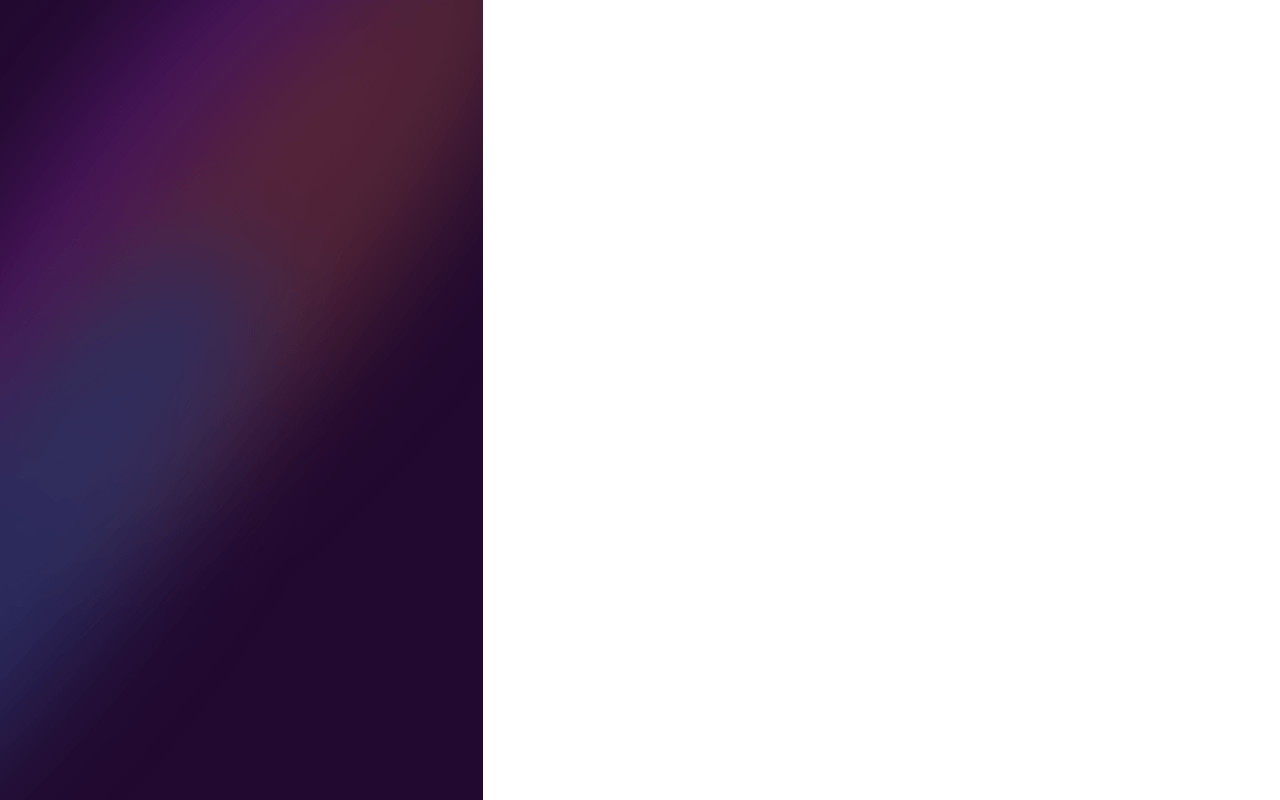
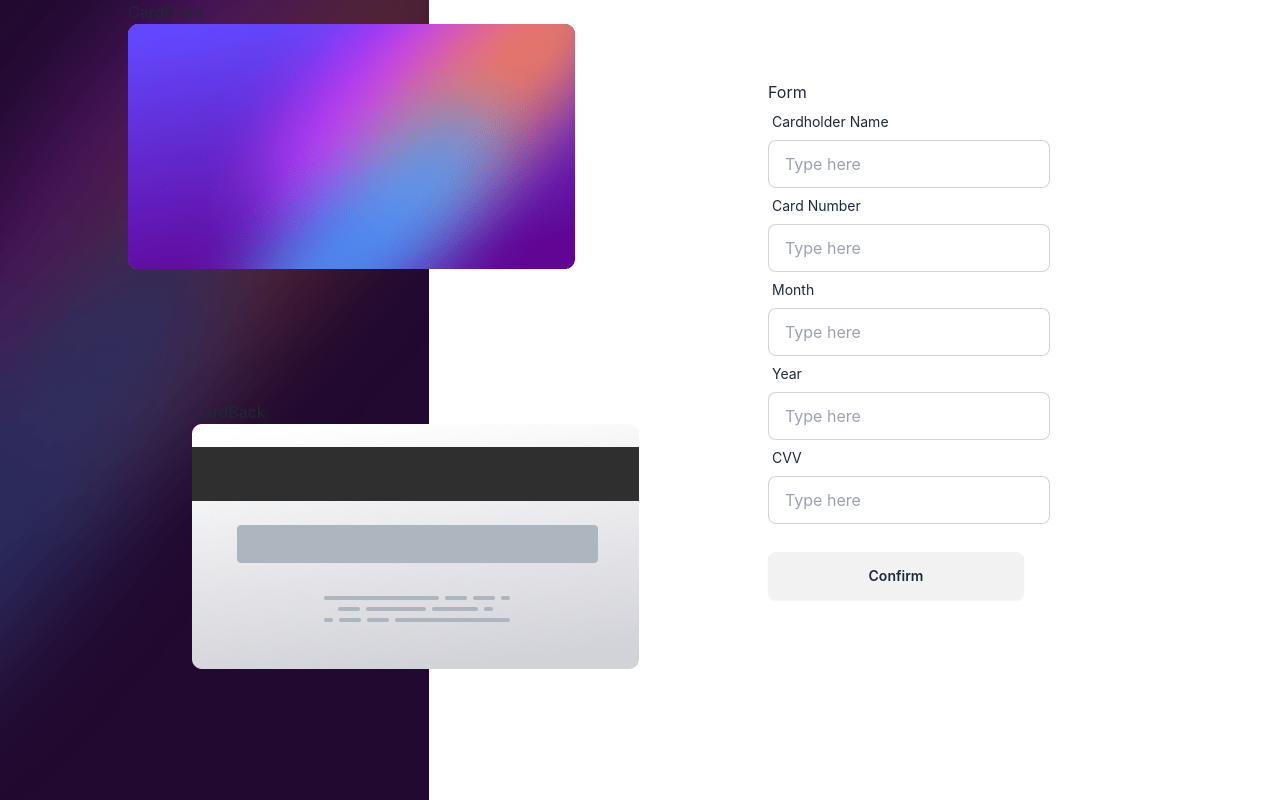
Before and after one commit to Roshanell/interactive-card, a React (Create React App) app: page / in a window 1280 px wide. Shown: the top 800 px of the page. Built offline with nearby package versions, Linux system fonts and the light colour scheme.

Commit message:
items positioned on page

```diff
--- a/src/App.css
+++ b/src/App.css
@@ -1,38 +1,10 @@
-.App {
-  text-align: center;
+.background {
+  background-image: url("/src/images/bg-main-desktop.png");
+  background-repeat: no-repeat;
+  background-size: contain;
+  height: 100vh;
 }
 
-.App-logo {
-  height: 40vmin;
-  pointer-events: none;
+body{
+  position: relative;
 }
-
-@media (prefers-reduced-motion: no-preference) {
-  .App-logo {
-    animation: App-logo-spin infinite 20s linear;
-  }
-}
-
-.App-header {
-  background-color: #282c34;
-  min-height: 100vh;
-  display: flex;
-  flex-direction: column;
-  align-items: center;
-  justify-content: center;
-  font-size: calc(10px + 2vmin);
-  color: white;
-}
-
-.App-link {
-  color: #61dafb;
-}
-
-@keyframes App-logo-spin {
-  from {
-    transform: rotate(0deg);
-  }
-  to {
-    transform: rotate(360deg);
-  }
-}
--- a/src/App.js
+++ b/src/App.js
@@ -3,7 +3,6 @@ import "./App.css";
 import Form from "./Form";
 import CardFront from "./CardFront";
 import CardBack from "./CardBack";
-import { BackgroundSider } from "./BackgroundSider";
 
 function App() {
   const [formData, setFormData] = React.useState({
@@ -21,8 +20,8 @@ function App() {
     });
   };
   return (
-    <div className="App">
-      <BackgroundSider />
+    <div>
+      <div className="background"></div>
       <Form formData={formData} handleChange={handleChange} />
       <CardFront formData={formData} handleChange={handleChange} />
       <CardBack formData={formData} handleChange={handleChange} />
--- a/src/BackgroundSider.jsx
+++ /dev/null
@@ -1,10 +0,0 @@
-import React from 'react'
-
-export const BackgroundSider = () => {
-  return (
-    <div>
-           <img src={require("../src/images/bg-main-desktop.png")} />
-
-    </div>
-  )
-}
--- a/src/CardBack.jsx
+++ b/src/CardBack.jsx
@@ -2,7 +2,7 @@ import React from "react";
 
 const CardBack = ({ formData }) => {
   return (
-    <div>
+    <div style={{ position: "absolute", left: "15%", top:"50%"}}>
       CardBack
       <img src={require("../src/images/bg-card-back.png")} />
       <div>{formData.expirationMonth}</div>
--- a/src/CardFront.jsx
+++ b/src/CardFront.jsx
@@ -1,15 +1,8 @@
 import React from "react";
 
 const CardFront = ({ formData }) => {
-  // const [formData, setFormData] = React.useState({
-  //   name: "",
-  //   cardNumber: "",
-  //   expirationMonth: "",
-  //   expirationYear: "",
-  //   cvv:
-
   return (
-    <div>
+    <div style={{ left: "10%", position: "absolute", top: "0%" }}>
       CardFront
       <img src={require("../src/images/bg-card-front.png")} />
       <div> {formData.name}</div>
--- a/src/Form.jsx
+++ b/src/Form.jsx
@@ -1,9 +1,9 @@
 import React from "react";
 
-const Form = ({formData, handleChange}) => {
-
+const Form = ({ formData, handleChange }) => {
   return (
     <div>
+      <div style={{ left: "60%", position: "absolute", top: "10%" }}>
         Form
         <div className="form-control w-full max-w-xs">
           <label className="label">
@@ -79,6 +79,8 @@ const Form = ({formData, handleChange}) => {
             value={formData.cvv}
             onChange={handleChange}
           />
+          <button style={{marginTop: "10%"}} className="btn btn-wide">Confirm</button>
+        </div>
       </div>
     </div>
   );
```
Lines whose indentation alone changed are shown as unchanged.
